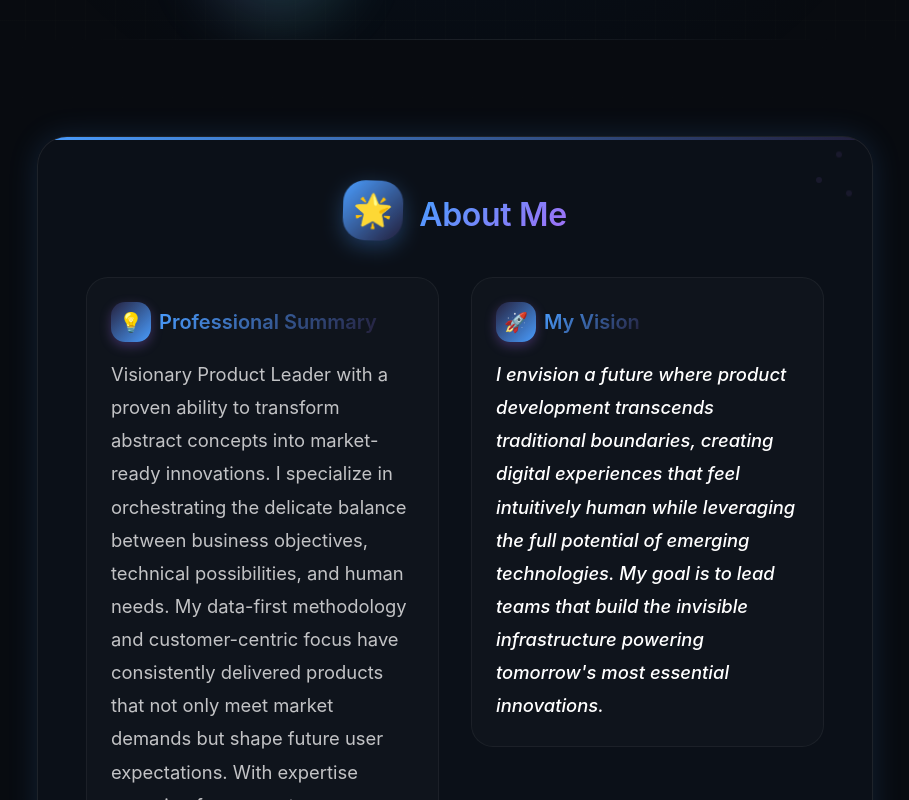
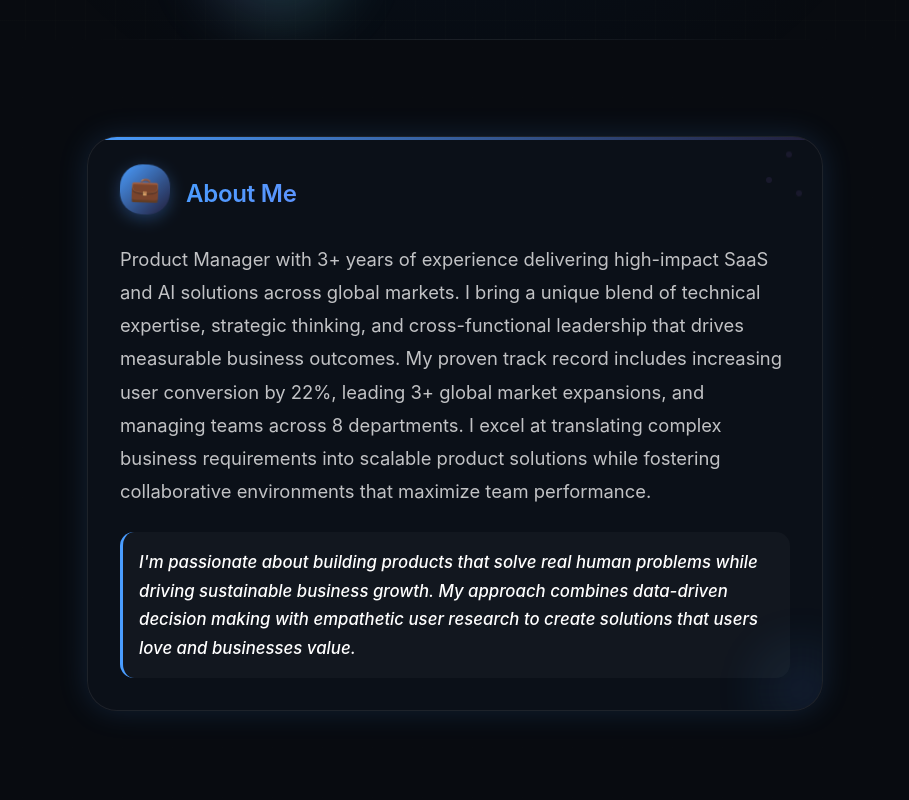
Before and after one commit to anupsth23/product-manager-portfolio, a React (Create React App) app: page / in a window 1280 px wide. Shown: the part 760-1560 px from the top of the page, without its empty margins (185-1094 px from the left). Built offline with nearby package versions, Linux system fonts and the light colour scheme.

Commit message:
Rewrite About Me content to be more concise and value-focused, highlighting team contributions and business impact

```diff
--- a/src/components/sections/Summary.tsx
+++ b/src/components/sections/Summary.tsx
@@ -40,13 +40,13 @@ const SummaryWrapper = styled(Section)`
 `;
 
 const SummaryContainer = styled(Container)`
-  max-width: 900px;
+  max-width: 800px;
   margin: 0 auto;
 `;
 
 const SummaryCard = styled.div`
   position: relative;
-  padding: ${theme.spacing.xxl};
+  padding: ${theme.spacing.xl};
   background: ${theme.colors.aiSurface};
   border-radius: ${theme.borderRadius.xl};
   border: 1px solid ${theme.colors.glassBorder};
@@ -88,96 +88,41 @@ const SummaryCard = styled.div`
   }
 `;
 
-const MainHeader = styled.div`
-  text-align: center;
-  margin-bottom: ${theme.spacing.xl};
-  position: relative;
-`;
-
-const MainTitle = styled.div`
+const CardHeader = styled.div`
   display: flex;
   align-items: center;
-  justify-content: center;
   gap: ${theme.spacing.md};
-  margin-bottom: ${theme.spacing.md};
+  margin-bottom: ${theme.spacing.lg};
 `;
 
 const IconWrapper = styled.div`
-  width: 60px;
-  height: 60px;
+  width: 50px;
+  height: 50px;
   border-radius: ${theme.borderRadius.lg};
   background: linear-gradient(135deg, ${theme.colors.primary}, ${theme.colors.aiAccent});
   display: flex;
   align-items: center;
   justify-content: center;
-  font-size: 2rem;
+  font-size: 1.5rem;
   color: white;
-  box-shadow: 0 6px 20px rgba(74, 157, 255, 0.3);
+  box-shadow: 0 4px 15px rgba(74, 157, 255, 0.3);
   animation: ${float} 4s ease-in-out infinite;
 `;
 
-const ContentGrid = styled.div`
-  display: grid;
-  grid-template-columns: 1fr;
-  gap: ${theme.spacing.xl};
-
-  @media (min-width: ${theme.breakpoints.lg}) {
-    grid-template-columns: 1fr 1fr;
-    align-items: start;
-  }
+const HeaderContent = styled.div`
+  flex: 1;
 `;
 
-const ContentSection = styled.div`
+const CardContent = styled.div`
   position: relative;
-  padding: ${theme.spacing.lg};
-  background: rgba(255, 255, 255, 0.02);
-  border-radius: ${theme.borderRadius.lg};
-  border: 1px solid rgba(255, 255, 255, 0.05);
-  transition: all 0.3s ease;
-
-  &:hover {
-    background: rgba(255, 255, 255, 0.04);
-    border-color: rgba(74, 157, 255, 0.2);
-    transform: translateY(-2px);
-  }
-`;
-
-const SectionHeader = styled.div`
-  display: flex;
-  align-items: center;
-  gap: ${theme.spacing.sm};
-  margin-bottom: ${theme.spacing.md};
-`;
-
-const SectionIcon = styled.div`
-  width: 40px;
-  height: 40px;
-  border-radius: ${theme.borderRadius.md};
-  background: linear-gradient(135deg, ${theme.colors.aiAccent}, ${theme.colors.primary});
-  display: flex;
-  align-items: center;
-  justify-content: center;
-  font-size: 1.2rem;
-  color: white;
-  box-shadow: 0 4px 12px rgba(161, 112, 246, 0.3);
-`;
-
-const SectionTitle = styled.h3`
-  font-size: ${theme.typography.sizes.title3};
-  font-weight: ${theme.typography.fontWeights.semibold};
-  color: ${theme.colors.text};
-  margin: 0;
-  background: linear-gradient(135deg, ${theme.colors.primary}, ${theme.colors.aiAccent});
-  -webkit-background-clip: text;
-  -webkit-text-fill-color: transparent;
-  background-clip: text;
+  z-index: 1;
 `;
 
 const SummaryText = styled.p`
   font-size: 1.1rem;
   line-height: 1.8;
   color: ${theme.colors.textSecondary};
-  margin: 0;
+  margin: 0 0 ${theme.spacing.lg} 0;
   font-weight: 400;
 
   @media (min-width: ${theme.breakpoints.md}) {
@@ -185,10 +130,21 @@ const SummaryText = styled.p`
   }
 `;
 
-const VisionText = styled(SummaryText)`
+const VisionText = styled.p`
+  font-size: 1rem;
+  line-height: 1.7;
+  color: ${theme.colors.text};
+  margin: 0;
+  font-weight: 500;
   font-style: italic;
-  color: ${theme.colors.text};
-  font-weight: 500;
+  padding: ${theme.spacing.md};
+  background: rgba(255, 255, 255, 0.03);
+  border-radius: ${theme.borderRadius.md};
+  border-left: 3px solid ${theme.colors.primary};
+
+  @media (min-width: ${theme.breakpoints.md}) {
+    font-size: 1.05rem;
+  }
 `;
 
 const DecorativeElement = styled.div`
@@ -224,39 +180,24 @@ const Summary: React.FC<SummaryProps> = ({ summary, vision }: SummaryProps) => {
     <SummaryWrapper id="summary" aiPattern>
       <SummaryContainer>
         <SummaryCard>
-          <MainHeader>
-            <MainTitle>
-              <IconWrapper>🌟</IconWrapper>
+          <CardHeader>
+            <IconWrapper>💼</IconWrapper>
+            <HeaderContent>
               <Heading
                 level={2}
-                size="title1"
+                size="title2"
                 marginBottom="none"
                 gradient
               >
                 About Me
               </Heading>
-            </MainTitle>
-          </MainHeader>
+            </HeaderContent>
+          </CardHeader>
 
-          <ContentGrid>
-            <ContentSection>
-              <SectionHeader>
-                <SectionIcon>💡</SectionIcon>
-                <SectionTitle>Professional Summary</SectionTitle>
-              </SectionHeader>
-              <SummaryText>{summary}</SummaryText>
-            </ContentSection>
-
-            {vision && (
-              <ContentSection>
-                <SectionHeader>
-                  <SectionIcon>🚀</SectionIcon>
-                  <SectionTitle>My Vision</SectionTitle>
-                </SectionHeader>
-                <VisionText>{vision}</VisionText>
-              </ContentSection>
-            )}
-          </ContentGrid>
+          <CardContent>
+            <SummaryText>{summary}</SummaryText>
+            {vision && <VisionText>{vision}</VisionText>}
+          </CardContent>
 
           <DecorativeElement className="dot-1" />
           <DecorativeElement className="dot-2" />
--- a/src/data/portfolioData.ts
+++ b/src/data/portfolioData.ts
@@ -15,8 +15,8 @@ export const portfolioData: PortfolioData = {
     },
     philosophy: "I believe in using technology as a catalyst for meaningful change, focusing on products that solve real human problems while driving business growth. My approach combines analytical precision with creative empathy."
   },
-  summary: "Visionary Product Leader with a proven ability to transform abstract concepts into market-ready innovations. I specialize in orchestrating the delicate balance between business objectives, technical possibilities, and human needs. My data-first methodology and customer-centric focus have consistently delivered products that not only meet market demands but shape future user expectations. With expertise spanning from zero-to-one product creation to strategic scaling, I thrive in fast-paced environments where creativity meets execution excellence.",
-  vision: "I envision a future where product development transcends traditional boundaries, creating digital experiences that feel intuitively human while leveraging the full potential of emerging technologies. My goal is to lead teams that build the invisible infrastructure powering tomorrow's most essential innovations.",
+  summary: "Product Manager with 3+ years of experience delivering high-impact SaaS and AI solutions across global markets. I bring a unique blend of technical expertise, strategic thinking, and cross-functional leadership that drives measurable business outcomes. My proven track record includes increasing user conversion by 22%, leading 3+ global market expansions, and managing teams across 8 departments. I excel at translating complex business requirements into scalable product solutions while fostering collaborative environments that maximize team performance.",
+  vision: "I'm passionate about building products that solve real human problems while driving sustainable business growth. My approach combines data-driven decision making with empathetic user research to create solutions that users love and businesses value.",
   experience: [
     {
       title: "Product Manager",
```
